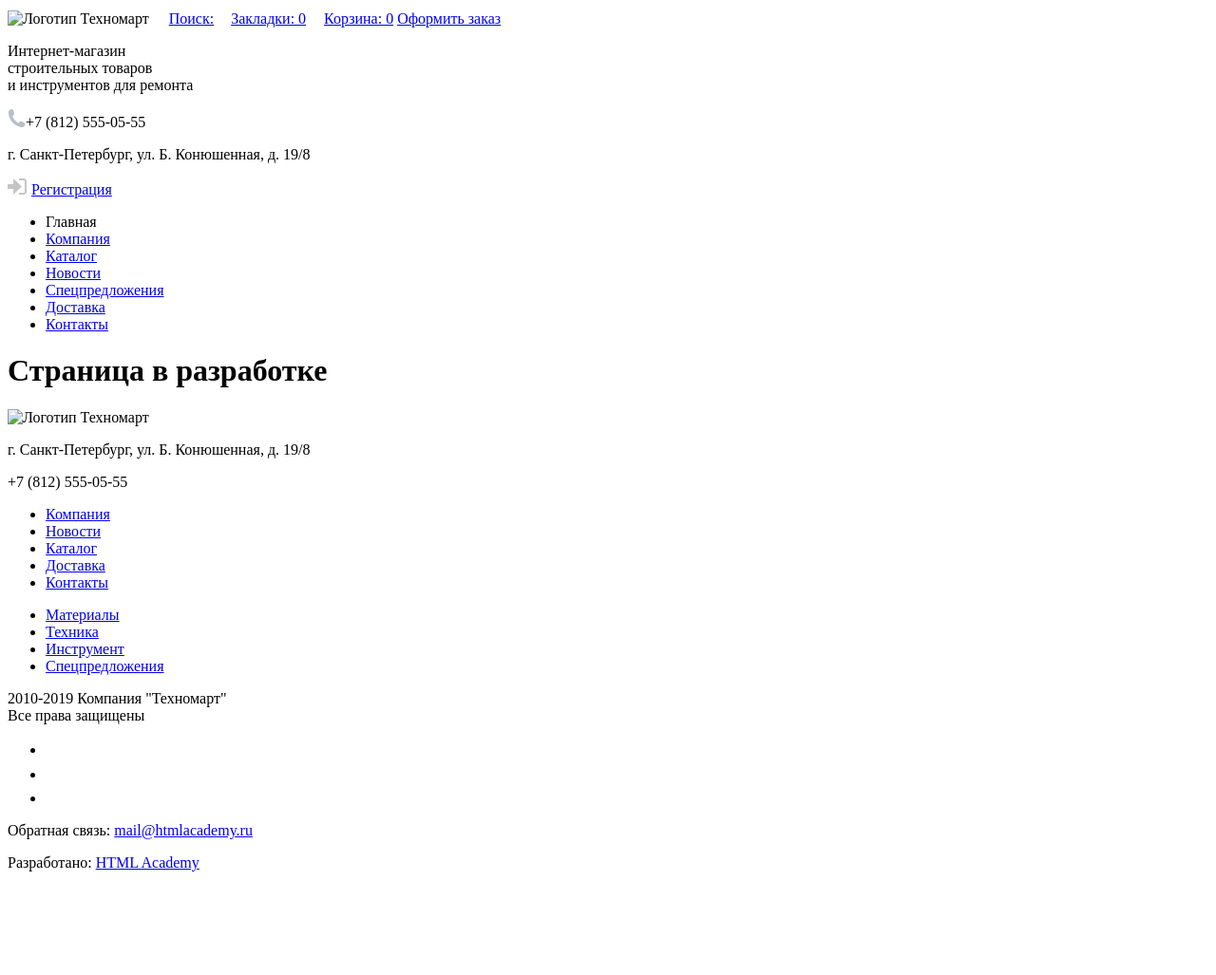
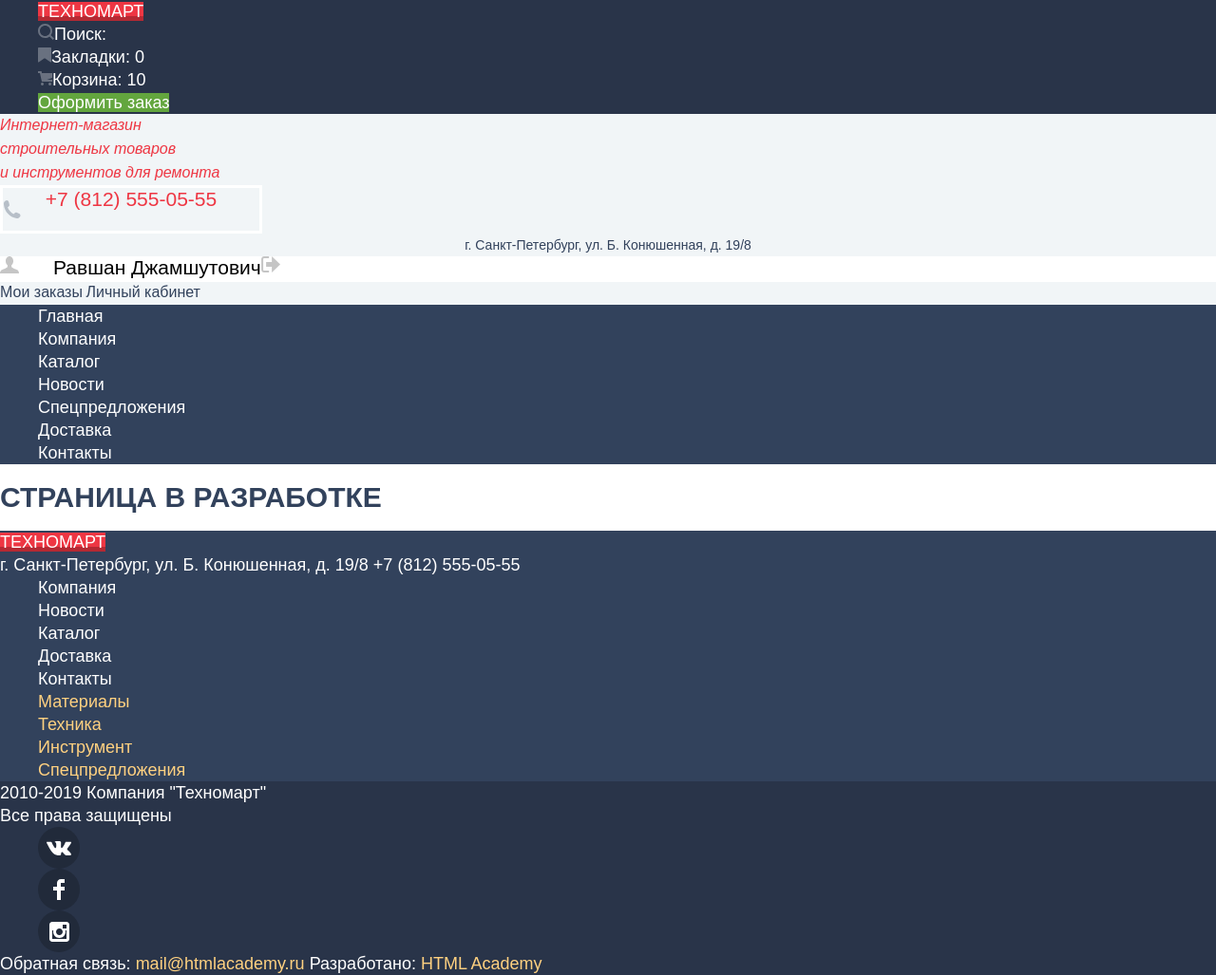
Before and after one commit to migunovaia71/1366763-technomart-28, a plain HTML site: page blank.html in a window 1280 px wide. Shown: the whole page at 95% size. Before the commit the page ends 934 px from the top, so only its background shows below. Drawn offline with nearby package versions, Linux system fonts and the light colour scheme; a web font is replaced by a local one.

Commit message:
Добавлена базовая стилизация пустой страницы

```diff
--- a/blank.html
+++ b/blank.html
@@ -2,35 +2,44 @@
 <html lang="ru">
   <head>
     <meta charset="utf-8">
-    <title>Интернет-магазин Техномарт</title>
+    <title>Интернет-магазин Техномарт | Каталог</title>
+    <link href="https://fonts.googleapis.com/css2?family=Cuprum:ital,wght@0,400;0,700;1,400&family=PT+Sans:wght@400;700&display=swap" rel="stylesheet">
+    <link href="css/normalize.css" rel="stylesheet">
+    <link href="css/style.css" rel="stylesheet">
   </head>
+
 
   <body>
     <header>
-      <a class="logo-technomart">
-        <img src="img/logo-technomart-big.png" alt="Логотип Техномарт">
-      </a>
-      <a href="blank.html"><img src="img/icons/icon-search.svg">Поиск:</a>
-      <a href="blank.html"><img src="img/icons/icon-bookmark.svg">Закладки: 0</a>
-      <a href="blank.html"><img src="img/icons/icon-cart.svg">Корзина: 0</a>
-      <a href="blank.html" class="order">Оформить заказ</a>
+      <ul class="navigation dark-header-footer list-no-marker">
+        <li><a href="index.html" class="logo-technomart">Техномарт</a></li>
+        <li><a href="blank.html"><img src="img/icons/icon-search.svg">Поиск:</a></li>
+        <li><a href="blank.html"><img src="img/icons/icon-bookmark.svg">Закладки: 0</a></li>
+        <li><a href="blank.html"><img src="img/icons/icon-cart.svg">Корзина: 10</a></li>
+        <li><a href="blank.html" class="order-buttons">Оформить заказ</a></li>
+      </ul>
+      <div class="basic-background">
         <section>
-        <p>Интернет-магазин<br>
+          <span class="slogan">Интернет-магазин<br>
           строительных товаров<br>
           и инструментов для ремонта
-        </p>
+          </span>
         </section>
+        <div class="contacts">
+          <div class="phone">+7 (812) 555-05-55</div>
+          <div class="address-text">г. Санкт-Петербург, ул. Б. Конюшенная, д. 19/8</div>
+        </div>
         <section>
-        <p><img src="img/icons/icon-phone.svg" alt="Телефон">+7 (812) 555-05-55</p>
-        <p>г. Санкт-Петербург, ул. Б. Конюшенная, д. 19/8</p>
+          <div class="login-buttons">
+            <a class="avatar" href="blank.html">Равшан Джамшутович</a>
+            <a class="signout" href="blank.html"><span class="visually-hidden">Выйти</span></a>
+          </div>
+          <a class="my-offers" href="blank.html">Мои заказы</a>
+          <a class="my-offers" href="blank.html">Личный кабинет</a>
         </section>
-      <section>
-        <a href="blank.html"><img src="img/icons/icon-login.svg" alt="Войти"></a>
-        <a href="blank.html">Регистрация</a>
-      </section>
-      <nav>
-        <ul>
-          <li><a>Главная</a></li>
+        <nav class="navigation light-header-footer">
+          <ul class="list-no-marker">
+            <li><a href="#">Главная</a></li>
             <li><a href="blank.html">Компания</a></li>
             <li><a href="catalog.html">Каталог</a></li>
             <li><a href="blank.html">Новости</a></li>
@@ -39,62 +48,69 @@
             <li><a href="blank.html">Контакты</a></li>
           </ul>
         </nav>
+      </div>
     </header>
 
     <main>
   <h1>Страница в разработке</h1>
 
+
+    </main>
+
     <footer>
-      <a>
-        <img src="img/logo-technomart-big.png" alt="Логотип Техномарт">
-      </a>
+      <div class="navigation light-header-footer">
+        <a href="index.html" class="logo-technomart">Техномарт</a>
         <section>
-        <p>г. Санкт-Петербург, ул. Б. Конюшенная, д. 19/8</p>
-        <p>+7 (812) 555-05-55</p>
+          <span>г. Санкт-Петербург, ул. Б. Конюшенная, д. 19/8</span>
+          <span>+7 (812) 555-05-55</span>
         </section>
         <section>
-        <ul>
+          <ul class="list-no-marker underline-link">
             <li><a href="blank.html">Компания</a></li>
             <li><a href="blank.html">Новости</a></li>
             <li><a href="catalog.html">Каталог</a></li>
             <li><a href="blank.html">Доставка</a></li>
             <li><a href="blank.html">Контакты</a></li>
           </ul>
-        <ul>
-          <li><a href="blank.html">Материалы</a></li>
-          <li><a href="blank.html">Техника</a></li>
-          <li><a href="blank.html">Инструмент</a></li>
-          <li><a href="blank.html">Спецпредложения</a></li>
+          <ul class="list-no-marker underline-link">
+            <li><a class="footer-nav" href="blank.html">Материалы</a></li>
+            <li><a class="footer-nav" href="blank.html">Техника</a></li>
+            <li><a class="footer-nav" href="blank.html">Инструмент</a></li>
+            <li><a class="footer-nav" href="blank.html">Спецпредложения</a></li>
           </ul>
         </section>
-      <section>
-        <p>
+      </div>
+      <div class="navigation dark-header-footer">
+        <span>
             2010-2019 Компания "Техномарт"
             <br>
             Все права защищены
-        </p>
-      </section>
+        </span>
         <section>
-        <ul>
+          <ul class="list-no-marker">
             <li>
-            <a href="#" class="social-buttons"><img src="img/icons/icon-vk.svg" alt="Вконтакте"></a>
+              <a class="social-vk social-buttons" href="#"></a>
+              <span class="visually-hidden">Вконтакте</span>
             </li>
             <li>
-            <a href="#" class="social-buttons"><img src="img/icons/icon-fb.svg" alt="Фейсбук"></a>
+              <a class="social-fb social-buttons" href="#"></a>
+              <span class="visually-hidden">Фейсбук</span>
             </li>
             <li>
-            <a href="#" class="social-buttons"><img src="img/icons/icon-insta.svg" alt="Инстаграм"></a>
+              <a class="social-insta social-buttons" href="#"></a>
+              <span class="visually-hidden">Инстаграм</span>
             </li>
           </ul>
         </section>
-      <p>
+        <span class="underline-link">
           Обратная связь:
-        <a href="mailto:mail@htmlacademy.ru">mail@htmlacademy.ru</a>
-      </p>
-      <p>
+          <a class="footer-nav" href="mailto:mail@htmlacademy.ru">mail@htmlacademy.ru</a>
+        </span>
+        <span class="underline-link">
           Разработано:
-        <a href="https://htmlacademy.ru/intensive/htmlcss" target="_blank">HTML Academy</a>
-      </p>
+          <a class="footer-nav" href="https://htmlacademy.ru/intensive/htmlcss" target="_blank">HTML Academy</a>
+        </span>
+      </div>
     </footer>
 
   </body>
```
Lines whose indentation alone changed are shown as unchanged.
